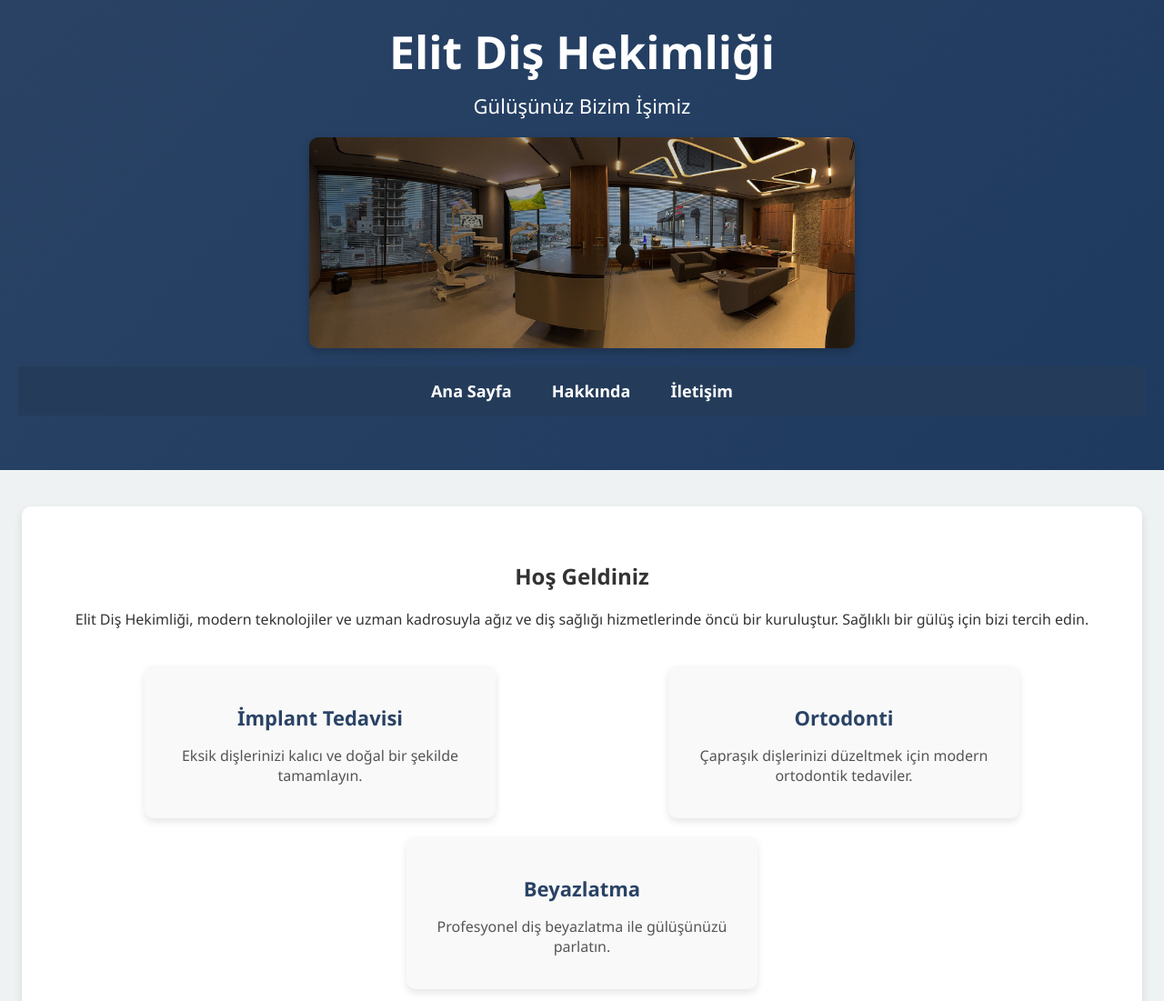
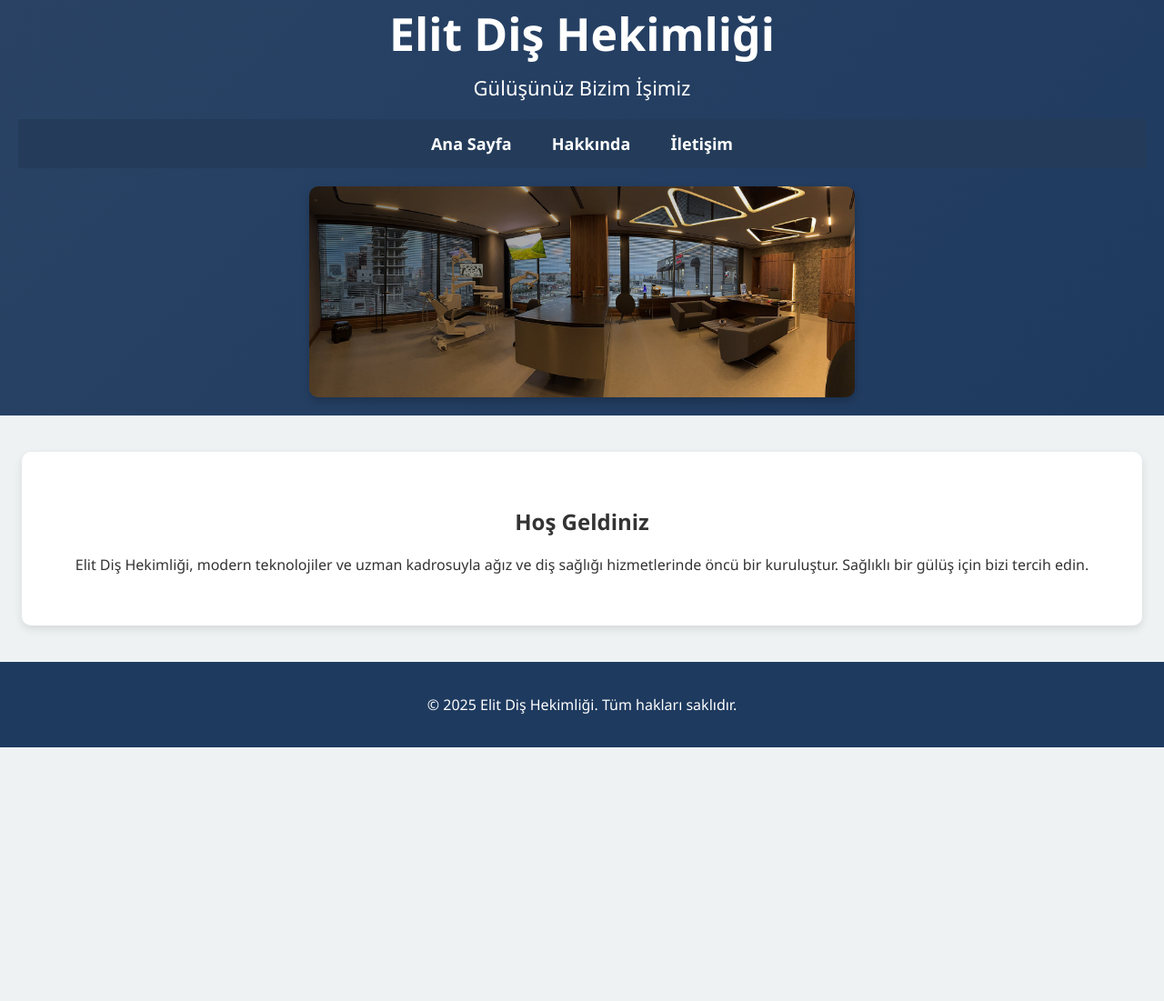
Before and after one commit to Opulenza/DentLux, a plain HTML site: page index.html in a window 1280 px wide. Shown: the part 37-1138 px from the top of the page at 91% size. After the commit the page ends 859 px from the top, so only its background shows below. Drawn offline with Linux system fonts and the light colour scheme.

Commit message:
Update index.html

```diff
--- a/index.html
+++ b/index.html
@@ -17,8 +17,9 @@
         header {
             background: linear-gradient(135deg, #2a4365, #1e3a5f);
             color: white;
-            padding: 60px 20px;
+            padding: 40px 20px 20px;
             text-align: center;
+            position: relative;
         }
         header h1 {
             font-size: 50px;
@@ -34,6 +35,8 @@
             background: #243c5a;
             padding: 15px;
             text-align: center;
+            position: relative;
+            z-index: 10;
         }
         nav a {
             color: white;
@@ -46,6 +49,15 @@
         }
         nav a:hover {
             color: #ffcc00;
+        }
+
+        .hero-image {
+            width: 100%;
+            max-width: 600px;
+            border-radius: 10px;
+            box-shadow: 0 4px 10px rgba(0, 0, 0, 0.2);
+            display: block;
+            margin: 20px auto 0;
         }
 
         .container {
@@ -62,43 +74,6 @@
         }
         .active {
             display: block;
-        }
-
-        .hero-image {
-            width: 100%;
-            max-width: 600px;
-            border-radius: 10px;
-            box-shadow: 0 4px 10px rgba(0, 0, 0, 0.2);
-            display: block;
-            margin: 20px auto;
-        }
-
-        .service-list {
-            display: flex;
-            justify-content: space-around;
-            flex-wrap: wrap;
-            margin-top: 30px;
-        }
-        .service-item {
-            background: #f9f9f9;
-            padding: 20px;
-            border-radius: 10px;
-            width: 30%;
-            margin: 10px;
-            box-shadow: 0 4px 8px rgba(0, 0, 0, 0.1);
-            transition: transform 0.3s ease;
-        }
-        .service-item:hover {
-            transform: translateY(-10px);
-        }
-        .service-item h3 {
-            color: #2a4365;
-            font-size: 22px;
-            margin-bottom: 10px;
-        }
-        .service-item p {
-            font-size: 16px;
-            color: #555;
         }
 
         footer {
@@ -134,37 +109,22 @@
     <header>
         <h1>Elit Diş Hekimliği</h1>
         <p>Gülüşünüz Bizim İşimiz</p>
-        <img src="https://raw.githubusercontent.com/Opulenza/DentLux/refs/heads/main/parkora-jimer-dis-klinik.jpg" alt="İmplant Tedavisi" class="hero-image">
         <nav>
             <a href="#anasayfa">Ana Sayfa</a>
             <a href="#hakkinda">Hakkında</a>
             <a href="#iletisim">İletişim</a>
         </nav>
+        <img src="https://raw.githubusercontent.com/Opulenza/DentLux/refs/heads/main/parkora-jimer-dis-klinik.jpg" alt="İmplant Tedavisi" class="hero-image">
     </header>
 
     <section id="anasayfa" class="container active">
         <h2>Hoş Geldiniz</h2>
         <p>Elit Diş Hekimliği, modern teknolojiler ve uzman kadrosuyla ağız ve diş sağlığı hizmetlerinde öncü bir kuruluştur. Sağlıklı bir gülüş için bizi tercih edin.</p>
-        <div class="service-list">
-            <div class="service-item">
-                <h3>İmplant Tedavisi</h3>
-                <p>Eksik dişlerinizi kalıcı ve doğal bir şekilde tamamlayın.</p>
-            </div>
-            <div class="service-item">
-                <h3>Ortodonti</h3>
-                <p>Çapraşık dişlerinizi düzeltmek için modern ortodontik tedaviler.</p>
-            </div>
-            <div class="service-item">
-                <h3>Beyazlatma</h3>
-                <p>Profesyonel diş beyazlatma ile gülüşünüzü parlatın.</p>
-            </div>
-        </div>
     </section>
 
     <section id="hakkinda" class="container">
         <h2>Hakkımızda</h2>
         <p>Elit Diş Hekimliği, alanında uzman hekimleri ile en prestijli okullardan mezun olmuş, geniş tecrübesiyle hastalarına üst düzey sağlık hizmeti sunmaktadır.</p>
-        <p>Kliniğimizde, Avrupa ve Amerika’nın en iyi diş hekimliği fakültelerinden mezun olmuş uzmanlarımız görev yapmaktadır.</p>
     </section>
 
     <section id="iletisim" class="container">
@@ -172,7 +132,6 @@
         <p>📍 Adres: İstanbul, Şişli, Büyükdere Caddesi No:123</p>
         <p>📞 Telefon: +90 212 555 55 55</p>
         <p>📧 E-posta: info@elitdis.com</p>
-        <p>🕒 Çalışma Saatleri: Hafta içi 09:00 - 18:00 | Cumartesi 10:00 - 16:00</p>
     </section>
 
     <footer>
```
